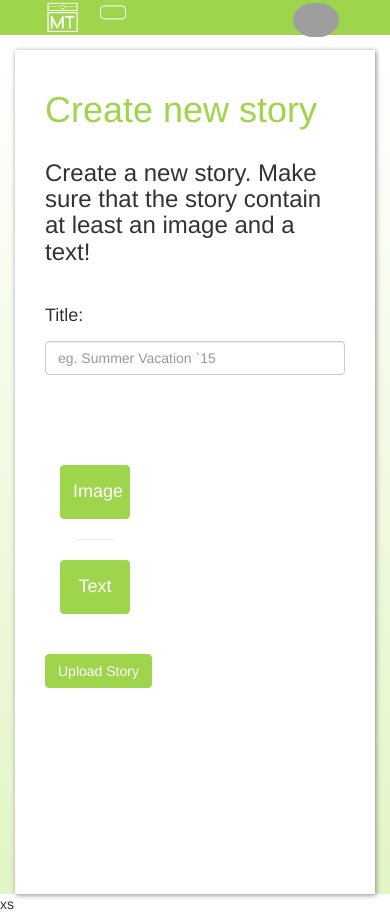
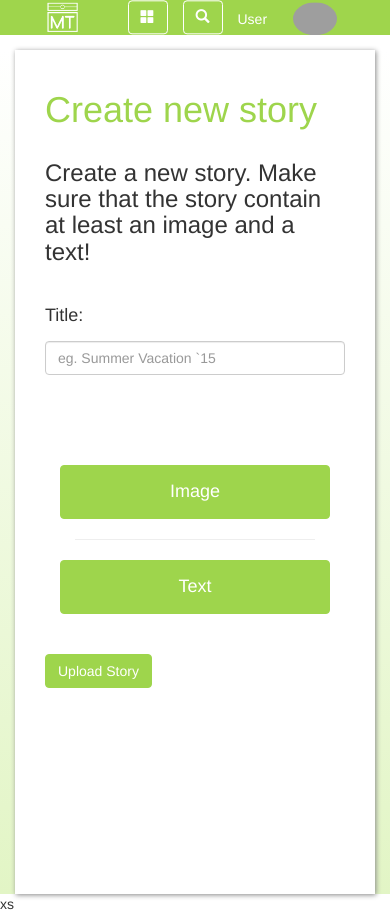
Before and after one commit to valehelle/Project1, a Django app: template storytime/templates/stories/create_stories.html in a window 390 px wide. Run offline with Django 3.2, Linux system fonts and the light colour scheme; the template is opened without the code that fills it: values that come from a table or form of the project are taken from there, others are empty; parts of the project's set-up code (start-up, migrations or seed data) failed here and were passed over; some libraries are stand-ins or nearby versions; grey boxes are pictures that could not be loaded.

Commit message:
Update design
New update

```diff
--- a/storytime/static/css/base.css
+++ b/storytime/static/css/base.css
@@ -5,11 +5,22 @@ html,body
     margin: 0px;
     padding: 0px;
 }
-
 #small-noti{
  position: relative;
   top: 50%;
-  transform: translateY(7%);
+  transform: translateY(1%);
+}
+@media(min-width:768px){
+	#small-noti{
+	position: relative;
+	top: 50%;
+	transform: translateY(7%);
+	}
+}
+#small-search{
+ position: relative;
+  top: 50%;
+  transform: translateY(1%);
 }
 
 .v-center{
--- a/storytime/static/js/create_story.js
+++ b/storytime/static/js/create_story.js
@@ -2,7 +2,7 @@ $(document).ready(function() {
 	var position = 1;
 	$("#addimage").click(function(event){
 		var string = "onchange = \"$('#preview" + position + "')[0].src = window.URL.createObjectURL(this.files[0])\"";
-		$("<div class = \"col-xs-12 col-sm-12  col-md-4 col-lg-4 item\" style = \"overflow: hidden;\"><label for=\"id_source\">Image:</label><input id=\"id_source\" name=\"source\" type=\"file\" " + string +  " ><br><img id=\"preview" + position + "\" style=\"\"  class = \"img-responsive\"/> <input id=\"id_position\" name=\"position\" type=\"hidden\" value = " + position + "></div>").insertBefore("#choice");
+		$("<div class = \"col-xs-12 col-sm-12  col-md-4 col-lg-4 item\" style = \"overflow: hidden;\"><label for=\"id_source\">Image:</label><input id=\"id_source\" name=\"source\" type=\"file\" " + string +  " ><br><img id=\"preview" + position + "\" style=\"max-height:300px;\"  class = \"img-responsive\"/> <input id=\"id_position\" name=\"position\" type=\"hidden\" value = " + position + "></div>").insertBefore("#choice");
 		if(position%3 == 0)
 			$("<div class = \"col-xs-12 col-sm-12 col-md-12 col-lg-12\"><br></div>").insertBefore("#choice");
 		position++;
--- a/storytime/templates/base.html
+++ b/storytime/templates/base.html
@@ -15,8 +15,8 @@
 		<!-- Latest compiled and minified CSS -->
 		<link rel="stylesheet" href="https://maxcdn.bootstrapcdn.com/bootstrap/3.3.5/css/bootstrap.min.css">
 		<!-- Latest compiled and Google JavaQuery -->
-
 		<script type="text/javascript" src="http://code.jquery.com/jquery-latest.min.js"></script>
+		<script type="text/javascript"  src="https://maxcdn.bootstrapcdn.com/bootstrap/3.3.5/js/bootstrap.min.js""></script>
 		<link rel="stylesheet" type="text/css" href="{% static "css/base.css" %}">
 		<script type="text/javascript" src="{% static "js/base.js"%}"></script>
 
@@ -31,13 +31,11 @@
     <div class = "navbar-fixed-top">
     {% block header %}
 			<div class = "col-lg-12 col-md-12 col-xs-12 col-sm-12" style="background-image:url({% static "image\welcome_header\header_background.jpg" %})" >
-
 					<div id = "header" class = " col-lg-10 col-lg-push-1 col-md-10 col-md-push-1 col-xs-12 col-sm-12">
-
 							<a id = "logo" class = "v-center col-md-1 col-lg-1 col-xs-3 col-sm-3" href = "/">
 								<img class = "img-responsive " src = "{% static "image\welcome_header\MT-Logo.png" %}" style = "height:35px; width:35px;"  />
 							</a>
-							<div id = "search_bar"  class="v-center visible-lg visible-md  col-md-6 col-lg-5 ">
+							<div id = "search_bar"  class="v-center visible-lg visible-md visible-sm col-sm-5  col-md-6 col-lg-5" >
 								<div class="input-group">
 									<input id="search_input" type="text" class="form-control" placeholder="Search User">
 										<span class="input-group-btn">
@@ -55,8 +53,7 @@
 									Notification <span id = "count">{{count}}</span></button>
 								</div>
 							</div>
-
-							<ul class="dropdown-menu" style="float:left;">
+							<ul class="dropdown-menu" >
 								{% for noti in notification %}
 									<li>
 										{% if noti.story %}
@@ -73,25 +70,36 @@
 							</ul>
 						</div>
 						<!-- For xs notification -->
-						<div id = "small-noti"class = "visible-xs visible-sm col-sm-2 col-sm-pull-1 col-xs-2 col-xs-pull-1 v-center">
+						<div id = "small-noti" class = "visible-xs visible-sm col-xs-2 col-sm-1 v-center">
 							<a href = "/notifications" style = "text-decoration: none;">
-									<button class="btn btn-success" type="button" id = "notificationbutton" style = "border-color:white;">
-									 <span id = "count">{{count}}</span></button>
+									<button class="btn btn-success" type="button" style = "border-color:white;">
+									<span class="glyphicon glyphicon-th-large" aria-hidden="true"></span></button>
 							</a>
 						</div>
-						<div id = "username" class="v-center col-md-2 col-md-push-1 col-lg-2 col-lg-push-1 col-xs-4 ">
-							<a href = "/profile?u={{ user.username }}" style = "text-decoration: none;">
-								<h4 class = "text-white text-right">{{ user.username }}</h4>
+						<!-- For xs search -->
+						<div id = "small-search"class = "visible-xs  col-xs-2 v-center">
+							<a href = "/notifications" style = "text-decoration: none;">
+									<button class="btn btn-success button-xs " type="button" style = "border-color:white;">
+									<span class="glyphicon glyphicon-search" aria-hidden="true"></span>
+									</button>
 							</a>
 						</div>
-						<div id = "user-image" class="col-md-1 col-md-push-1 col-lg-1 v-center col-lg-push-1 col-xs-3 col-sm-3" style = "text-align:right; cursor: pointer;" >
+
+						<div id = "username" class="v-center col-sm-2 col-md-2 col-md-push-1 col-lg-2 col-lg-push-1 col-xs-2">
+							<a href = "/profile?u={{ user.username }}" style = "text-decoration: none;">
+								<h4 class = "visible-lg visible-md visible-sm text-white text-right">{{ user.username }}</h4>
+								<h5 class = "visible-xs text-white text-right">User</h5>
+							</a>
+						</div>
+						<div id = "user-image" class="col-md-1 col-md-push-1 col-lg-1 v-center col-lg-push-1 col-xs-3 col-sm-1" style = "text-align:right; cursor: pointer;" >
 							{% if profile.profile_pic.image %}
 								{% thumbnail profile.profile_pic.image "330x330" crop="center" as im %}
-									<img class = "img-circle img-responsive " style="width: 35px; "  src = "{{im.url}}" data-toggle="dropdown" data-target="#"/>
+									<img class = "img-circle img-responsive " style="height: 33px; "  src = "{{im.url}}" data-toggle="dropdown" data-target="#"/>
 								{% endthumbnail %}
 							{% else %}
-								<img class = "img-circle img-responsive " style="height: 35px;"   src = "{{MEDIA_URL}}media/default/DefaultIconBlack_1.png" data-toggle="dropdown" />
+								<img class = "img-circle img-responsive " style="height: 33px;"   src = "{{MEDIA_URL}}media/default/DefaultIconBlack_1.png" data-toggle="dropdown" data-target="#"/>
 							{% endif %}
+
 							<ul class="dropdown-menu dropdown-menu-right">
 								<li><a href="/profile/edit">Edit Profile</a></li>
 								<li><a href="/profile/edit/image">Edit Profile Picture</a></li>
--- a/storytime/templates/stories/create_stories.html
+++ b/storytime/templates/stories/create_stories.html
@@ -50,7 +50,7 @@
 			<div class = "row">
 				<div class = "col-md-12 col-lg-12 col-sm-12 col-xs-12">
 					<div id = "page" >
-						<div id = "choice" class = "col-sm-4 col-xs-4 col-md-4 col-lg-4">
+						<div id = "choice" class = "col-sm-4 col-xs-12 col-md-4 col-lg-4">
 							<div id="addimage" class = "col-sm-12 col-xs-12 col-md-12 col-lg-12 btn btn-success" >
 									<h4>Image</h4>
 							</div>
```
Also changed, not shown: storytime/templates/stories/feed.html (+2 -2 lines), storytime/templates/stories/read_stories.html (+2 -2 lines).
